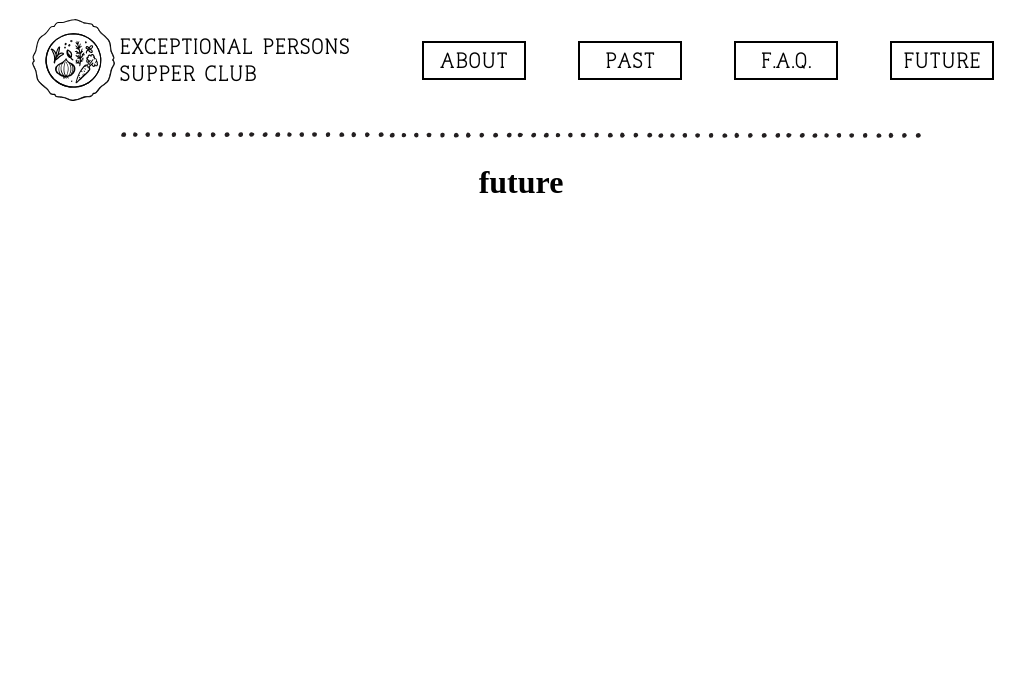
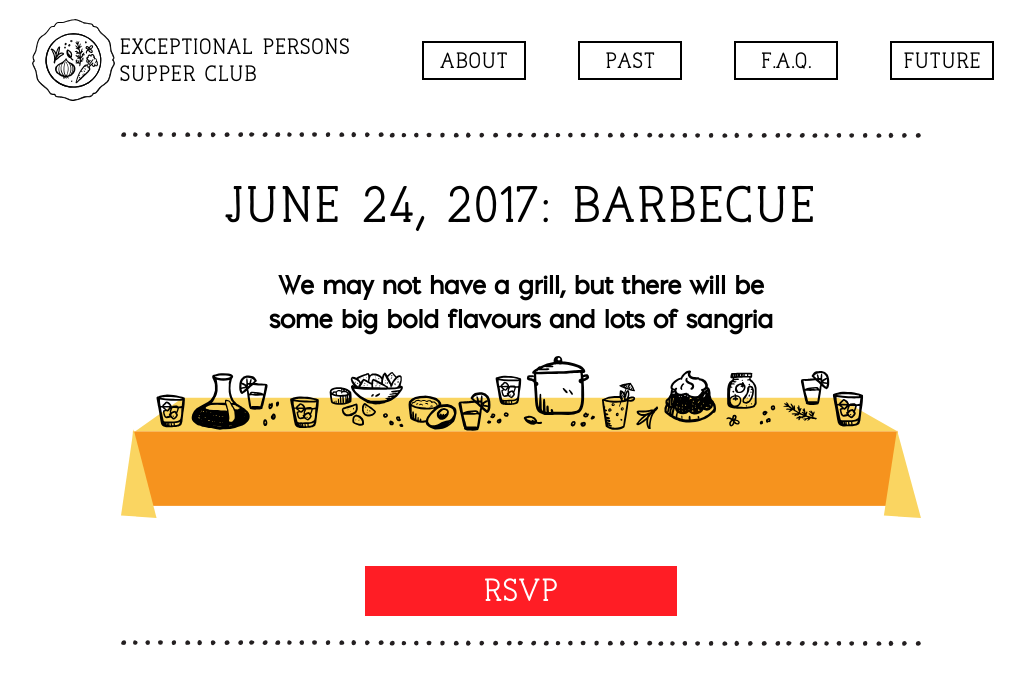
Before and after one commit to samshareski/epsc-ui, a React (Create React App) app: page /future in a window 1280 px wide. Shown: the top 684 px of the page, without its empty margins (119-1144 px from the left). Built offline with nearby package versions, Linux system fonts and the light colour scheme; a small style sheet from the web is missing.

Commit message:
Add future page
Refactor call to action component for re-use

```diff
--- a/src/App.js
+++ b/src/App.js
@@ -1,17 +1,21 @@
 import React from 'react'
-import { BrowserRouter as Router, Route } from 'react-router-dom'
+import { BrowserRouter as Router, Switch, Route } from 'react-router-dom'
 import Header from './components/header/Header.js'
 import Content from './components/content/Content.js'
 import Divider from './components/divider/Divider.js'
 import Home from './components/home/Home.js'
+import Future from './components/future/Future.js'
 
 const App = () => (
   <Router>
     <div>
       <Header />
       <Divider />
-      <Route exact path='/' component={Home} />
-      <Route path='/:path' component={Content} />
+      <Switch>
+        <Route exact path='/' component={Home} />
+        <Route path='/future' component={Future} />
+        <Route path='/:path' component={Content} />
+      </Switch>
     </div>
   </Router>
 )
--- a/src/components/call-to-action/CallToAction.css
+++ b/src/components/call-to-action/CallToAction.css
@@ -6,6 +6,10 @@
 .cta-body {
     font-family: 'PontiacRegular';
     font-size: 1em;
+    white-space: pre-wrap;
+    /*width: 25em;
+    margin-left: auto;
+    margin-right: auto;*/
 }
 
 .cta-table {
--- a/src/components/call-to-action/CallToAction.js
+++ b/src/components/call-to-action/CallToAction.js
@@ -1,14 +1,13 @@
 import React from 'react'
 import { Link } from 'react-router-dom'
-import table from './assets/dinner-table.svg'
 import './CallToAction.css'
 
-const CallToAction = () => (
+const CallToAction = ({ title, body, table, linkText, linkTo }) => (
   <div className='cta'>
-    <h1 className='title'>Join Us for Dinner</h1>
-    <h2 className='cta-body'>We promise good food and even better company.</h2>
+    <h1 className='title'>{title}</h1>
+    <h2 className='cta-body'>{body}</h2>
     <img className='cta-table' src={table} alt='Dinner Table' />
-    <Link className='cta-button' to='/'>Come To Dinner</Link>
+    <Link className='cta-button' to={linkTo}>{linkText}</Link>
   </div>
 )
 
--- /dev/null
+++ b/src/components/future/Future.js
@@ -0,0 +1,21 @@
+import React from 'react'
+import CallToAction from '../call-to-action/CallToAction.js'
+import Divider from '../divider/Divider.js'
+import table from './assets/yellow-table.svg'
+
+const cta = {
+  title: 'June 24, 2017: Barbecue',
+  body: 'We may not have a grill, but there will be\nsome big bold flavours and lots of sangria',
+  table: table,
+  linkText: 'RSVP',
+  linkTo: 'future'
+}
+
+const Future = () => (
+  <div>
+    <CallToAction {...cta} />
+    <Divider />
+  </div>
+)
+
+export default Future
--- a/src/components/home/Home.js
+++ b/src/components/home/Home.js
@@ -2,10 +2,19 @@ import React from 'react'
 import CallToAction from '../call-to-action/CallToAction.js'
 import Blurbs from '../blurbs/Blurbs.js'
 import Divider from '../divider/Divider.js'
+import table from './assets/dinner-table.svg'
+
+const cta = {
+  title: 'Join Us for Dinner',
+  body: 'Good food and even better company.',
+  table: table,
+  linkText: 'Come To Dinner',
+  linkTo: 'future'
+}
 
 const Home = () => (
   <div>
-    <CallToAction />
+    <CallToAction {...cta} />
     <Divider />
     <Blurbs />
     <Divider />
```
Also changed, not shown: src/components/future/assets/yellow-table.svg (added), src/components/home/assets/dinner-table.svg (renamed from src/components/call-to-action/assets/dinner-table.svg).
